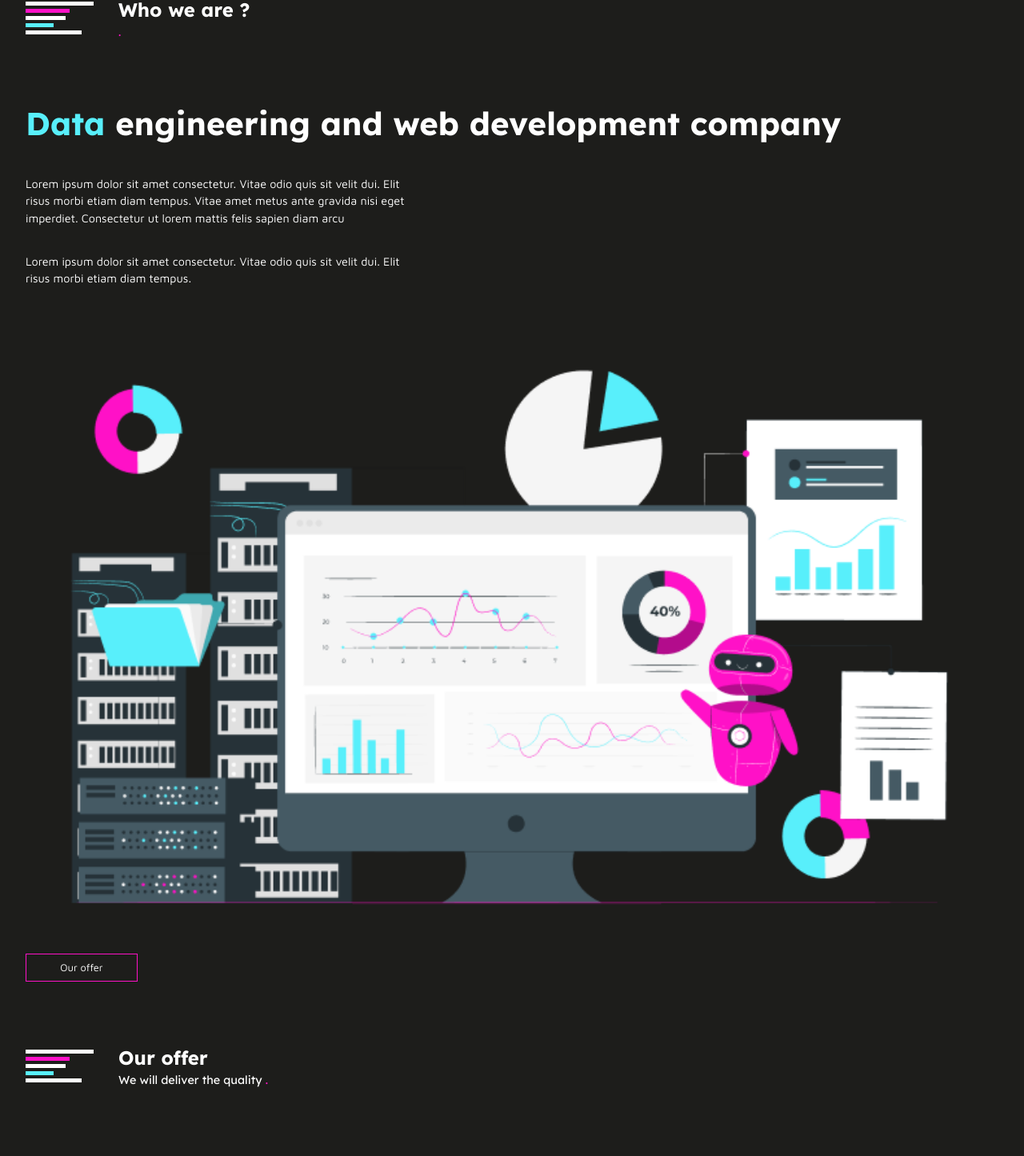
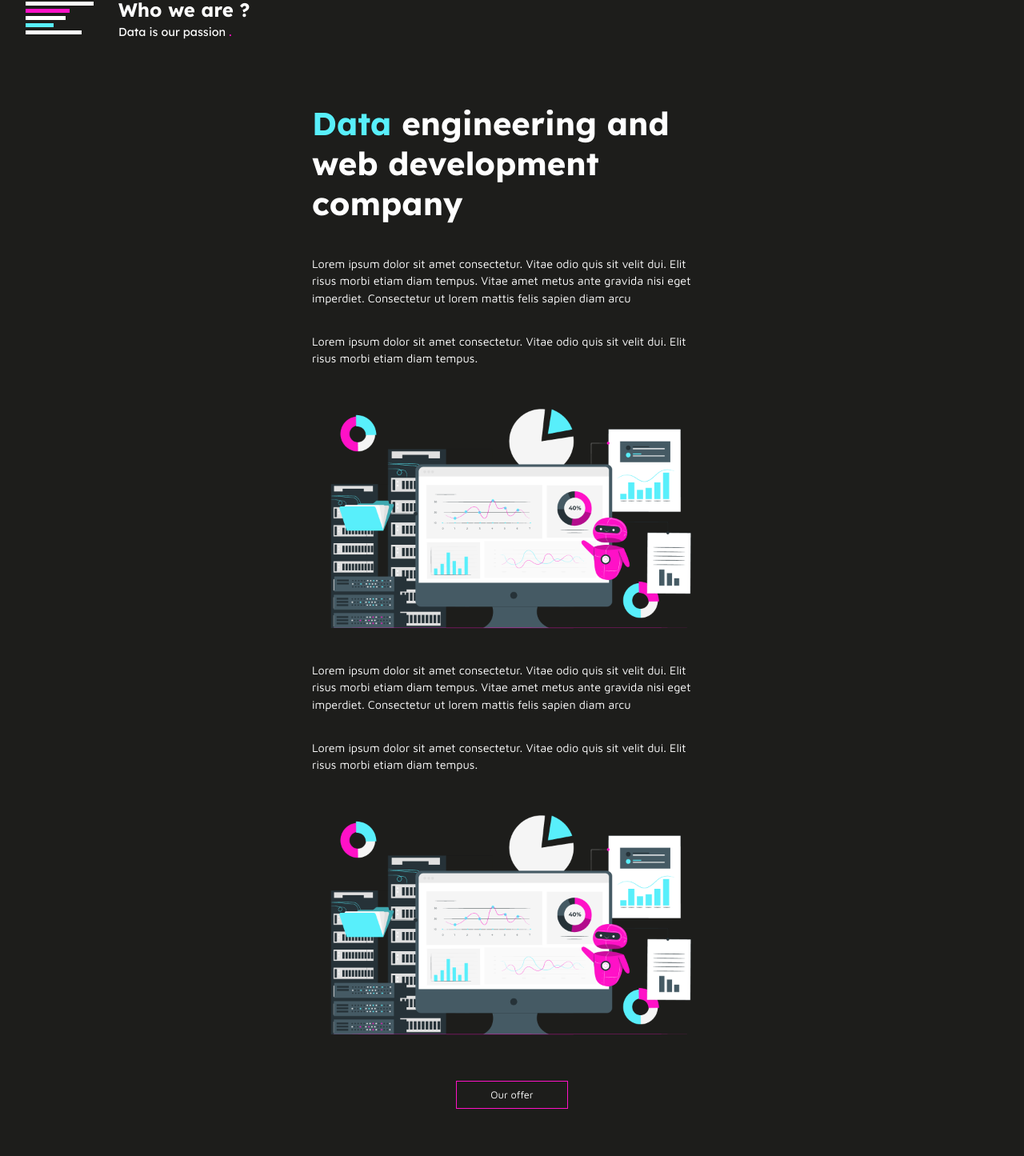
Before and after one commit to marcinzygan/comptrends-next, a Next.js app: page / in a window 1280 px wide. Shown: the part 860-2305 px from the top of the page at 80% size. Built offline with nearby package versions, Linux system fonts and the light colour scheme.

Commit message:
added styles for offer section 800px

```diff
--- a/components/AboutSection/AboutSection.js
+++ b/components/AboutSection/AboutSection.js
@@ -6,10 +6,13 @@ import classes from "./AboutSection.module.css";
 const AboutSection = () => {
   return (
     <section id="about">
-      <SectionHeading heading={"Who we are ?"} />
+      <SectionHeading
+        heading={"Who we are ?"}
+        subHeading={"Data is our passion "}
+      />
       <div className={classes.about__container}>
-        <div className={"about__txt_container"}>
-          <h2 className={"h2__txt"}>
+        <div className={classes.about__txt_container}>
+          <h2 className={"h2__txt" + " " + classes.about__h2}>
             <span className={"span__accentSecond"}>Data</span> engineering and
             web development company
           </h2>
@@ -23,9 +26,34 @@ const AboutSection = () => {
             Lorem ipsum dolor sit amet consectetur. Vitae odio quis sit velit
             dui. Elit risus morbi etiam diam tempus.{" "}
           </p>
+          <img
+            src="/about.png"
+            alt="robot showing graph on coputer screen"
+            className={classes.about__img}
+          ></img>
         </div>
-        <img src="/about.png" alt="robot showing graph on coputer screen"></img>
-        <div className={"btn"}>
+
+        <div className={classes.about__txt_container}>
+          <div>
+            <p className={"paragraph__txt"}>
+              Lorem ipsum dolor sit amet consectetur. Vitae odio quis sit velit
+              dui. Elit risus morbi etiam diam tempus. Vitae amet metus ante
+              gravida nisi eget imperdiet. Consectetur ut lorem mattis felis
+              sapien diam arcu
+            </p>
+            <p className={"paragraph__txt"}>
+              Lorem ipsum dolor sit amet consectetur. Vitae odio quis sit velit
+              dui. Elit risus morbi etiam diam tempus.{" "}
+            </p>
+          </div>
+          <img
+            src="/about.png"
+            alt="robot showing graph on coputer screen"
+            className={classes.about__img}
+          ></img>
+        </div>
+
+        <div className={"btn" + " " + classes.about__btn}>
           <Link href="/#offer" scroll={false}>
             Our offer
           </Link>
--- a/components/AboutSection/AboutSection.module.css
+++ b/components/AboutSection/AboutSection.module.css
@@ -3,5 +3,25 @@
   display: flex;
   flex-direction: column;
   justify-content: center;
-  align-items: flex-start;
+  align-items: center;
 }
+.about__img {
+  max-width: 500px;
+  display: block;
+  margin-left: auto;
+}
+
+.about__txt_container {
+  display: flex;
+  flex-direction: column;
+  align-items: center;
+  justify-content: center;
+}
+.about__btn {
+  margin: 0 auto;
+  margin-top: 2rem;
+  margin-bottom: 2rem;
+}
+.about__h2 {
+  max-width: 500px;
+}
--- a/components/OfferSection/OfferSection.js
+++ b/components/OfferSection/OfferSection.js
@@ -30,6 +30,7 @@ const OfferSection = () => {
             classes.offer__info_container + " " + classes.offer__info_help
           }
         >
+          <div>
             <motion.h2
               className="h2__txt"
               initial={"hidden"}
@@ -74,20 +75,21 @@ const OfferSection = () => {
               className={"paragraph__txt" + " " + classes.offer__more_txt}
             >
               Lorem ipsum dolor sit amet consectetur. Vitae odio quis sit velit
-            dui. Elit risus morbi etiam diam tempus. Lorem ipsum dolor sit amet
-            consectetur. Vitae odio quis sit velit dui. Elit risus morbi etiam
-            diam tempus. Lorem ipsum dolor sit amet consectetur. Vitae odio quis
-            sit velit dui. Elit risus morbi etiam diam tempus. Lorem ipsum dolor
+              dui. Elit risus morbi etiam diam tempus. Lorem ipsum dolor sit
+              amet consectetur. Vitae odio quis sit velit dui. Elit risus morbi
+              etiam diam tempus. Lorem ipsum dolor sit amet consectetur. Vitae
+              odio quis sit velit dui. Elit risus morbi etiam diam tempus. Lorem
+              ipsum dolor sit amet consectetur. Vitae odio quis sit velit dui.
+              Elit risus morbi etiam diam tempus. diam tempus. Lorem ipsum dolor
               sit amet consectetur. Vitae odio quis sit velit dui. Elit risus
-            morbi etiam diam tempus. diam tempus. Lorem ipsum dolor sit amet
-            consectetur. Vitae odio quis sit velit dui. Elit risus morbi etiam
-            diam tempus. Lorem ipsum dolor sit amet consectetur. Vitae odio quis
-            sit velit dui. Elit risus morbi etiam diam tempus. diam tempus.
-            Lorem ipsum dolor sit amet consectetur. Vitae odio quis sit velit
-            dui. Elit risus morbi etiam diam tempus. Lorem ipsum dolor sit amet
-            consectetur. Vitae odio quis sit velit dui. Elit risus morbi etiam
-            diam tempus.
-          </motion.p>
+              morbi etiam diam tempus. Lorem ipsum dolor sit amet consectetur.
+              Vitae odio quis sit velit dui. Elit risus morbi etiam diam tempus.
+              diam tempus. Lorem ipsum dolor sit amet consectetur. Vitae odio
+              quis sit velit dui. Elit risus morbi etiam diam tempus. Lorem
+              ipsum dolor sit amet consectetur. Vitae odio quis sit velit dui.
+              Elit risus morbi etiam diam tempus.
+            </motion.p>{" "}
+          </div>
 
           <motion.img
             src="/about.png"
@@ -178,6 +180,7 @@ const OfferSection = () => {
             classes.offer__info_container + " " + classes.offer__info_data
           }
         >
+          <div>
             <motion.h2
               className="h2__txt"
               initial={"hidden"}
@@ -192,7 +195,8 @@ const OfferSection = () => {
                 hidden: { opacity: 0, y: -100 },
               }}
             >
-            Bring your <span className="span__accentSecond">data</span> to live
+              Bring your <span className="span__accentSecond">data</span> to
+              live
             </motion.h2>
             <p className={"paragraph__txt" + " " + classes.offer__data_txt}>
               Lorem ipsum dolor sit amet consectetur. Vitae odio quis sit velit
@@ -224,12 +228,12 @@ const OfferSection = () => {
               morbi etiam diam tempus. Lorem ipsum dolor sit amet consectetur.
               Vitae odio quis sit velit dui. Elit risus morbi etiam diam
               tempus.Lorem ipsum dolor sit amet consectetur.
-            <br></br> Vitae odio quis sit velit dui. Elit risus morbi etiam diam
-            tempus. Lorem ipsum dolor sit amet consectetur. Vitae odio quis sit
-            velit dui. <br></br>
+              <br></br> Vitae odio quis sit velit dui. Elit risus morbi etiam
+              diam tempus. Lorem ipsum dolor sit amet consectetur. Vitae odio
+              quis sit velit dui. <br></br>
               Elit risus morbi etiam diam tempus.
             </motion.p>
-
+          </div>
           <motion.img
             src="/about.png"
             alt="comp"
--- a/components/OfferSection/OfferSection.module.css
+++ b/components/OfferSection/OfferSection.module.css
@@ -4,6 +4,18 @@
   height: 300px;
   width: 100%;
   margin: 0 auto;
+}
+.offer__info_help {
+  display: flex;
+  flex-direction: column;
+  justify-content: center;
+  align-items: center;
+}
+.offer__info_data {
+  display: flex;
+  flex-direction: column;
+  justify-content: center;
+  align-items: center;
 }
 .circle__animation {
   /* height: 300px; */
@@ -39,12 +51,24 @@
   width: 300px;
 }
 .offer__img_mobile {
-  max-width: 500px;
+  max-width: 300px;
   display: block;
-  margin-left: auto;
+  margin: auto;
+  padding: 0 1rem 0 1rem;
 }
 .offer__btn {
   display: none;
+}
+/* MEDIA QUERIES */
+@media (min-width: 800px) {
+  .offer__info_help {
+    flex-direction: row-reverse;
+    align-items: flex-start;
+  }
+  .offer__info_data {
+    flex-direction: row;
+    align-items: flex-start;
+  }
 }
 @media (max-width: 1300px) {
   .offer__animation_container {
@@ -88,14 +112,17 @@
     position: relative;
     display: grid;
     grid-template-columns: repeat(11, 1fr);
+    align-items: start;
   }
   .offer__info_help {
     grid-column: 1/5;
     padding-right: 1rem;
+    align-items: flex-start;
   }
   .offer__info_data {
     grid-column: 8/-1;
     padding-left: 1rem;
+    align-items: flex-start;
   }
   .offer__animation_container {
     grid-row: 2/3;
--- a/styles/globals.css
+++ b/styles/globals.css
@@ -140,6 +140,7 @@ body {
   font-family: var(--ff-headings);
   font-size: var(--fs-h2);
   padding-bottom: 1.5rem;
+  max-width: 500px;
 }
 .h4__txt {
   color: var(--clr-white);
@@ -221,9 +222,12 @@ body {
 
 /* 1600px */
 @media (min-width: 1600px) {
-  /* .h1__txt {
-    padding-right: 3rem;
-  } */
+  .h2__txt {
+    max-width: 700px;
+  }
+  .paragraph__txt {
+    max-width: 700px;
+  }
 }
 
 /* 1800px */
```
Lines whose indentation alone changed are shown as unchanged.
